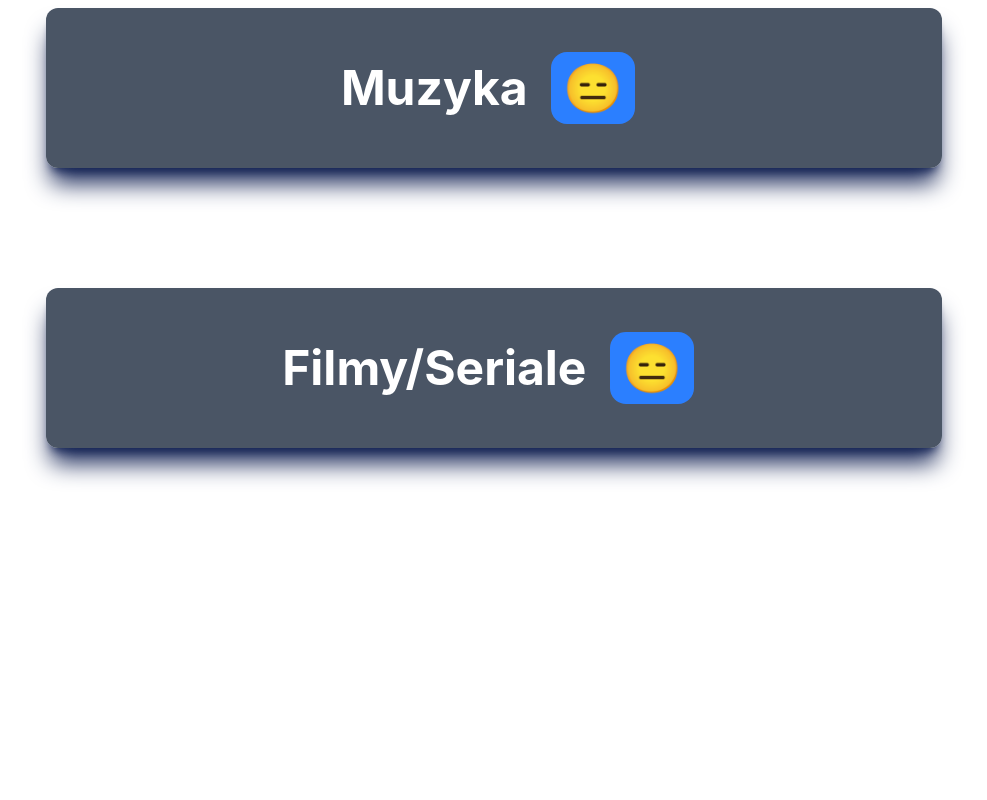
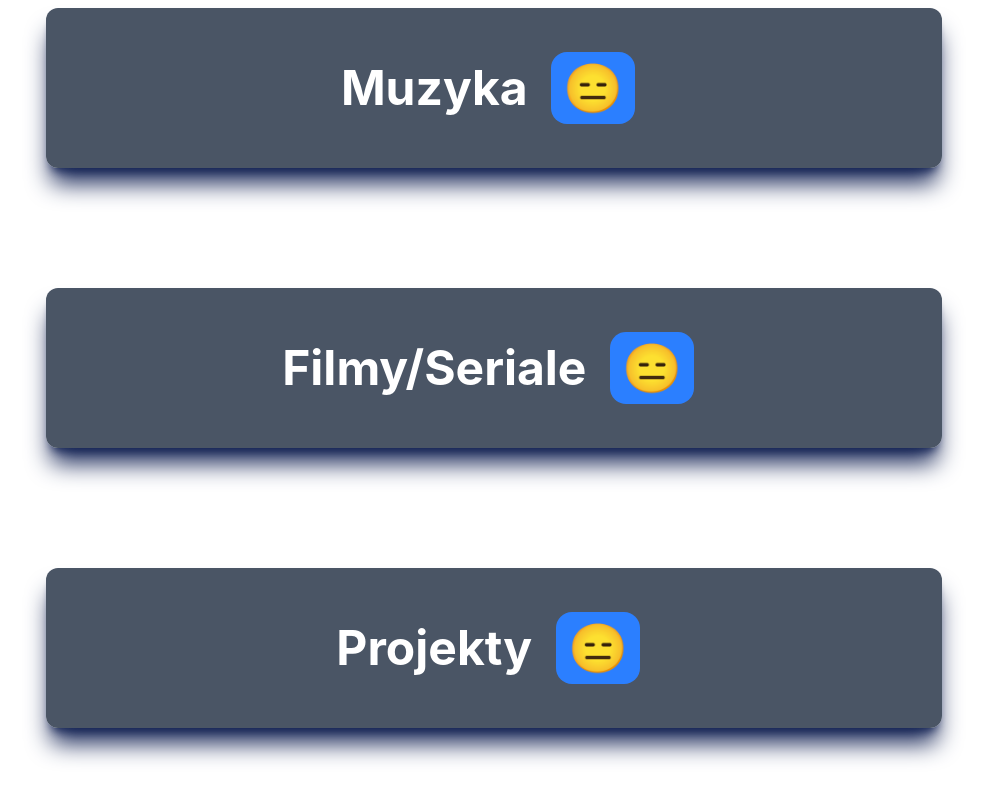
Before and after one commit to hpaciejewskizst/Portfolio_GI, a React (Vite) app: page / in a window 1280 px wide. Shown: the part 1273-2073 px from the top of the page, without its empty margins (146-1133 px from the left). Before the commit the page ends 1801 px from the top, so only its background shows below. Built offline with nearby package versions, Linux system fonts and the light colour scheme.

Commit message:
Add Banner component with projects

```diff
--- a/src/App.tsx
+++ b/src/App.tsx
@@ -155,6 +155,15 @@ function App() {
           Filmy eksplorujące ciekawe tematy lub interesujące koncepty.<br>
           Nie oglądam raczej horrorów (zależy), romansów, filmów dokumentalnych.
         "/>
+        <Banner photos={["projekt1.jpg","projekt2.jpg","projekt3.jpg"]} header={"Projekty"} desc="
+          W wolnym czasie lubię sobie stworzyć coś w co można później zagrać.<br>
+          Projektami wartymi uwagi są jak widać na górze:<br>
+          Blockblast - prosta rekreacja gry blockblast z (wydaje mi się) możliwą nieskończoną grą.<br>
+          Wordle - rekreacja gry wordle, gdzie lista słów jest brana z github.<br>
+          Postaw na Milion - rekreacja teleturnieju Postaw na Milion z możliwością modyfikacji zasad.<br>
+          Obecnie jeszcze pracuje nad grą Rummikub ale jest jeszcze mocno nie dokończona.<br>
+          Niestety te projekty nie są udostępnione, a Postaw na Milion posiada niczym nie blokowaną możliwość dodawania i usuwania pytań więc słabo by się sprawdziło na serwerze.
+        "/>
       </div>
     </div>
   )
```
